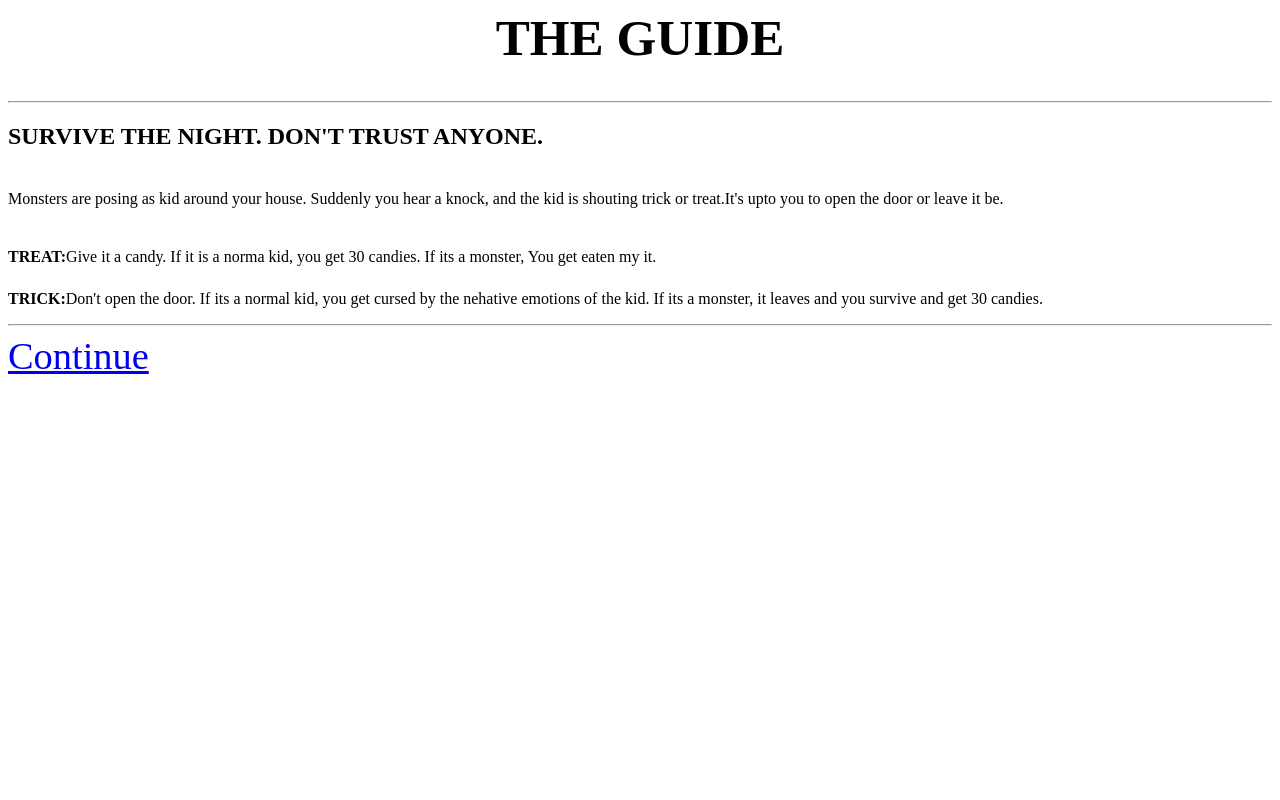
After one commit to side-character0x/spooky-arcade, a Flask app: page /knockguide in a window 1280 px wide. The commit adds this page. Run offline with Flask 3, Linux system fonts and the light colour scheme.

Commit message:
added guides

```diff
--- a/app.py
+++ b/app.py
@@ -214,7 +214,7 @@ def detection_start():
     session["clues_used"]=0
     return redirect("/detectiongame")
 
-@app.route("/addclue")
+@app.route("/addclues")
 def add_clue():
     clues=session["clues"]
     next_clue=random.choice(clues)
@@ -252,4 +252,16 @@ def monster_fail():
     guessed=session["guessed"]
     return render_template("monster_fail.html", monster=monster, guessed=guessed)
 
+@app.route("/gambleguide")
+def gamble_guide():
+    return render_template("gamble_guide.html")
+
+@app.route("/knockguide")
+def knock_guide():
+    return render_template("/knock_guide.html")
+
+@app.route("/deductionguide")
+def deduction_guide():
+    return render_template("deduction_guide.html")
+
 app.run(debug=True)
--- /dev/null
+++ b/templates/knock_guide.html
@@ -0,0 +1,23 @@
+<head>
+    <meta charset="UTF-8">
+    <meta name="viewport" content="width=device-width, initial-scale=1.0">
+    <title>Guide</title>
+</head>
+<body>
+    <h1 style="font-size: 4vw; text-align: center; ">THE GUIDE</h1>
+    <hr>
+    <h2>SURVIVE THE NIGHT. DON'T TRUST ANYONE.</h2>
+    <p style="font-size: 2vw;">
+        <p style="margin-top: 5vh;">
+            Monsters are posing as kid around your house. Suddenly you hear a knock, and the kid is shouting trick or treat.It's upto you to open the door or leave it be.
+        </p>
+        <p style="margin-top: 5vh;">
+            <b>TREAT:</b>Give it a candy. If it is a norma kid, you get 30 candies. If its a monster, You get eaten my it.
+        </p>
+        <p style="margin-top: 3vh;">
+            <b>TRICK:</b>Don't open the door. If its a normal kid, you get cursed by the nehative emotions of the kid. If its a monster, it leaves and you survive  and get 30 candies.
+        </p>
+    </p>
+    <hr>
+    <a href="/knock" style="font-size: 3vw;">Continue</a>
+</body>
--- a/templates/route.html
+++ b/templates/route.html
@@ -22,7 +22,7 @@
             Monsters are posing as children. Treat them or trick them. But choose wisely, or get eaten.
         </p>
         <p style="font-size: 1.5vw; margin: 0;">
-            <a href="/knock" style="color: #ff8c00; text-decoration: none;">[ ENTER ]</a>
+            <a href="/knockguide" style="color: #ff8c00; text-decoration: none;">[ ENTER ]</a>
         </p>
         </div>
         <div style="border: 2px solid #39ff14; background-color: #2b2b2b; padding: 2vw; border-radius: 8px; text-align: center; box-shadow: 0 0 10px rgba(57, 255, 20, 0.2); height: 100%;">
@@ -36,7 +36,7 @@
             Requires 30 candies to play.
         </p>
         <p style="font-size: 1.5vw; margin: 0;">
-            <a href="/gamble" style="color: #39ff14; text-decoration: none;">[ ENTER ]</a>
+            <a href="/gambleguide" style="color: #39ff14; text-decoration: none;">[ ENTER ]</a>
         </p>
         </div>
         <div style="border: 2px solid #8b0000; background-color: #2b2b2b; padding: 2vw; border-radius: 8px; text-align: center; box-shadow: 0 0 10px rgba(139, 0, 0, 0.2); height: 100%;">
@@ -45,7 +45,7 @@
             A person is standing in front of you. Find out who is it or get eaten.
         </p>
         <p style="font-size: 1.5vw; margin: 0;">
-            <a href="/detection" style="color: #8b0000; text-decoration: none;">[ ENTER ]</a>
+            <a href="/detectionguide" style="color: #8b0000; text-decoration: none;">[ ENTER ]</a>
         </p>
         </div>
     </div>
```
Also changed, not shown: templates/deduction_guide.html (added, +22 -0 lines), templates/gamble_guide.html (added, +23 -0 lines).
